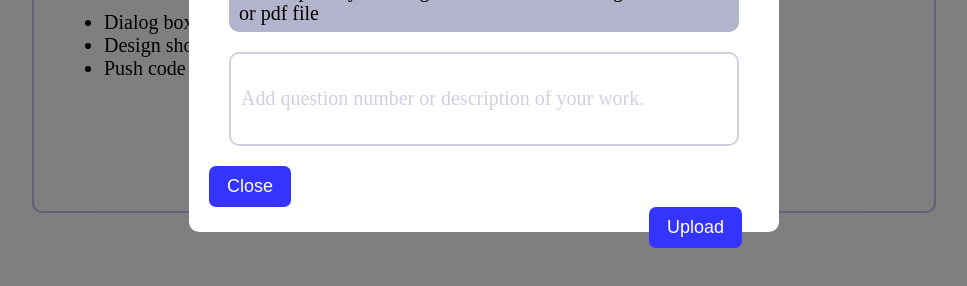
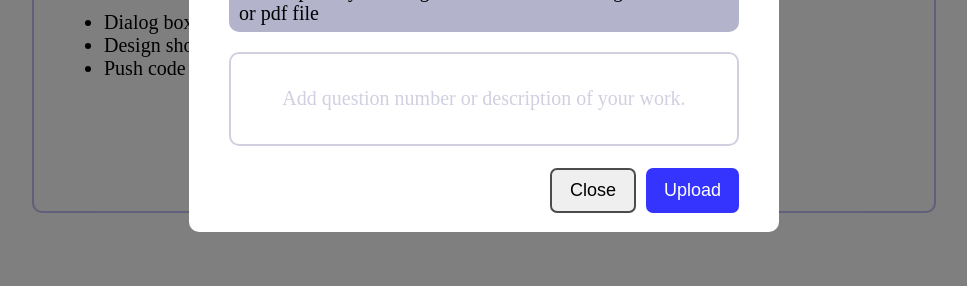
Before and after one commit to Arpitakharde/Assignment-33, a plain HTML site: page index.html in a window 1280 px wide. Shown: the part 238-524 px from the top of the page, without its empty margins (156-1123 px from the left). Drawn offline with Linux system fonts and the light colour scheme.

Commit message:
buttons created

```diff
--- a/index.html
+++ b/index.html
@@ -39,10 +39,11 @@
                 Add question number or description of your work.
             </div>
 
+            <div class="model-div4">
 
-
-            <button class="close-btn">Close</button>
-            <button  class="upload-close-btn">Upload</button>
+                 <button  class="upload-close-btn">Upload</button>
+                 <button class="close-btn">Close</button>
+          </div>
         </div>
     </div>
 </body>
--- a/style.css
+++ b/style.css
@@ -116,18 +116,25 @@
 #model-div3{
     border-radius: 10px;
     border: #d0d0e1  solid 2px ;
-    margin:20px 20px;
+    margin:10px 20px;
     height:50px;
     font-size: 20px;
     padding: 20px 10px;
     color:#d0d0e1 ;
     align-content: center;
+    text-align: center;
+
+}
+.model-div4{
+    display:flex;
+    margin:10px 20px;
+    flex-direction: row-reverse;
 
 }
 
 .upload-close-btn{
-  margin-left: 80%;
-  margin-bottom: 15px;
+  margin-left: 10px;
+  margin-top: 12px;
   background-color: rgb(52, 52, 254);
   border-radius: 7px;
   padding: 10px 18px;
@@ -139,15 +146,13 @@
 }
 
 .close-btn{
-
-
-        background-color: rgb(52, 52, 254);
-        border-radius: 7px;
-        padding: 10px 18px;
-        border: none;
-        font-size: 18px;
-        align-content: center;
-        color:white;
-
+    margin-left: 10px;
+    margin-top: 12px;
+    color: black;
+    border-radius:7px;
+    padding: 10px 18px;
+    border: rgb(76, 76, 76) solid 2px;
+    font-size: 18px;
+    align-content: center;
 
 }
```
